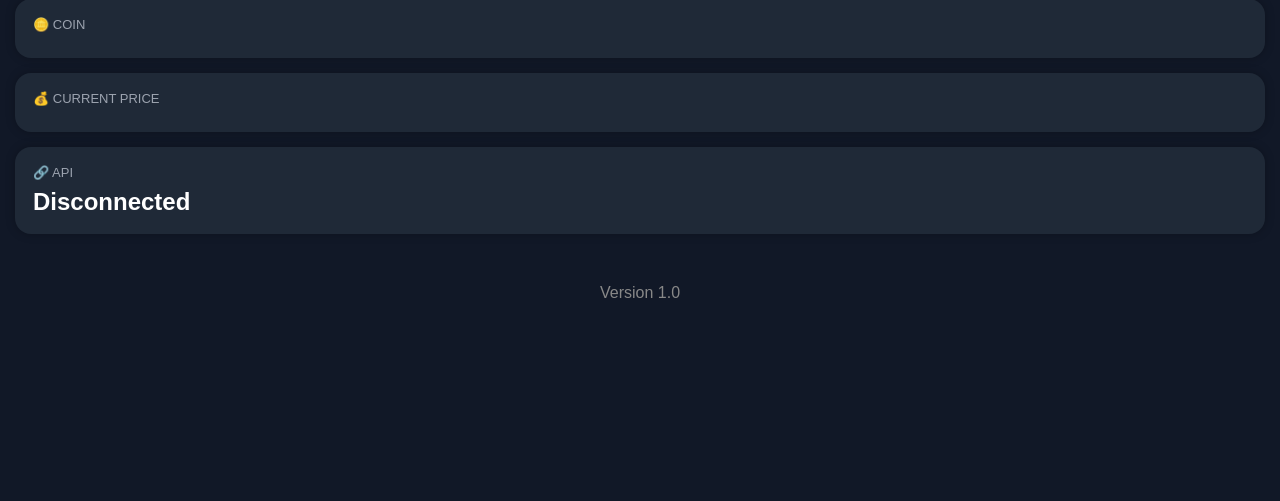
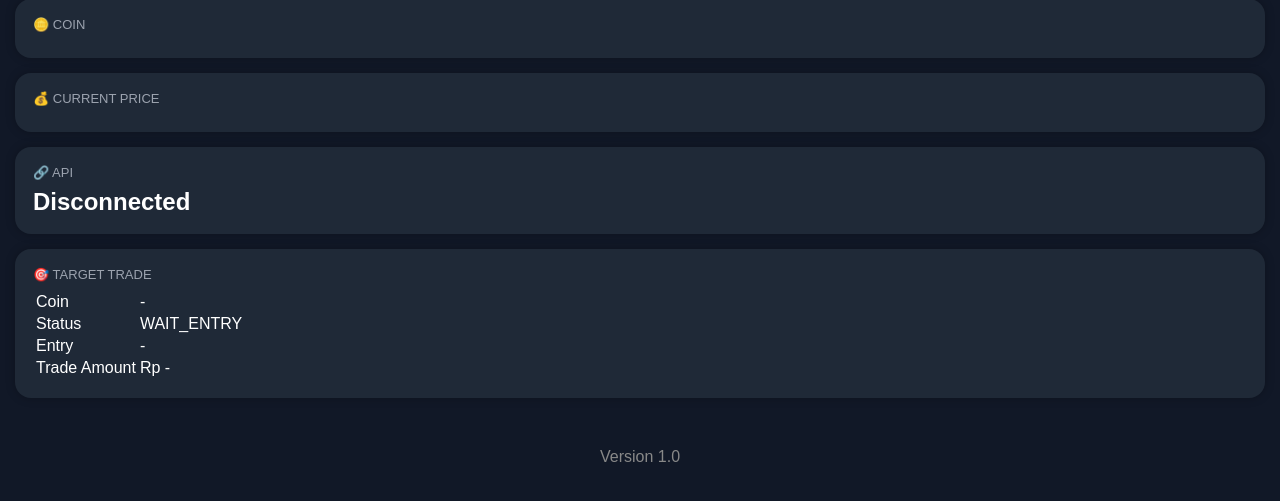
Before and after one commit to adhigame989/Indodax-Execution-Bot, a Flask app: page / in a window 1280 px wide. Shown: the part 299-800 px from the top of the page. Run offline with Flask 3, Linux system fonts and the light colour scheme.

Commit message:
Update dashboard.html

```diff
--- a/templates/dashboard.html
+++ b/templates/dashboard.html
@@ -2,4 +2,6 @@
 
     {% include "partials/status_card.html" %}
 
+    {% include "partials/target_trade_card.html" %}
+
 </div>
```
